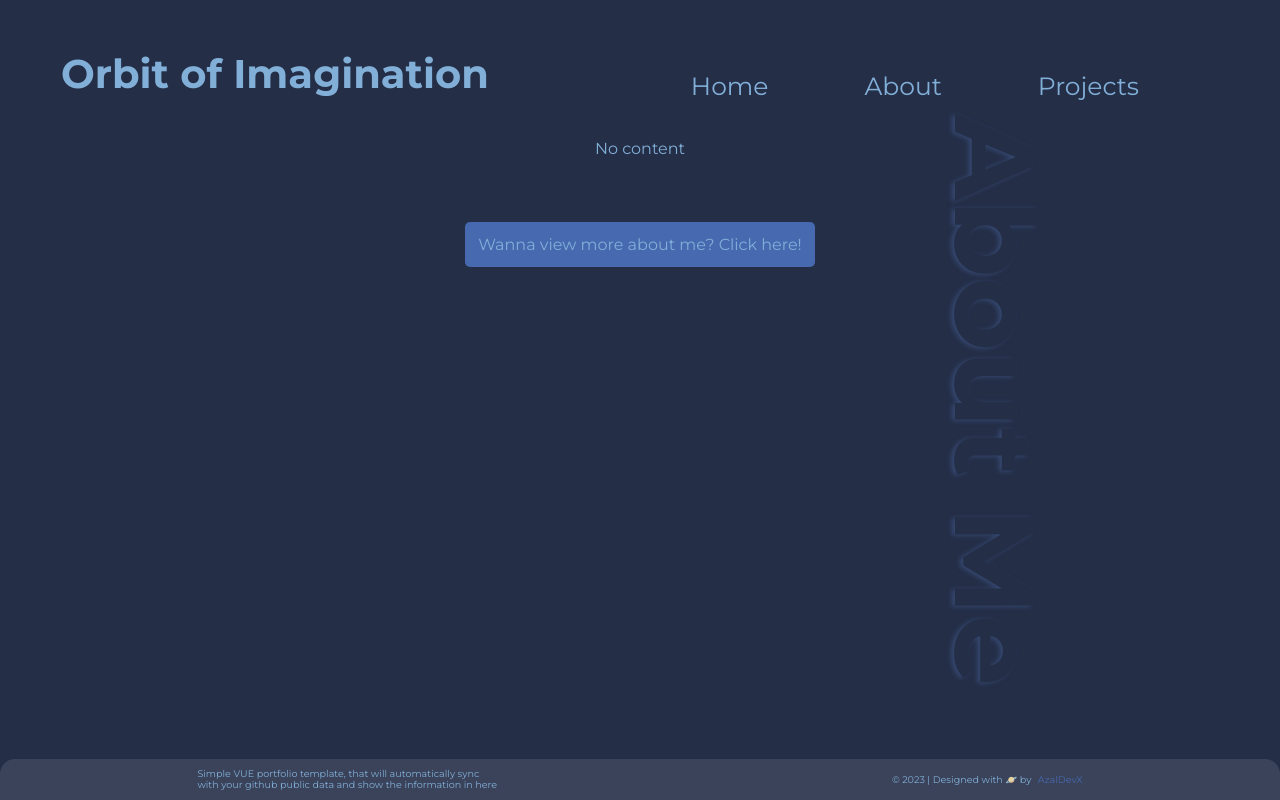
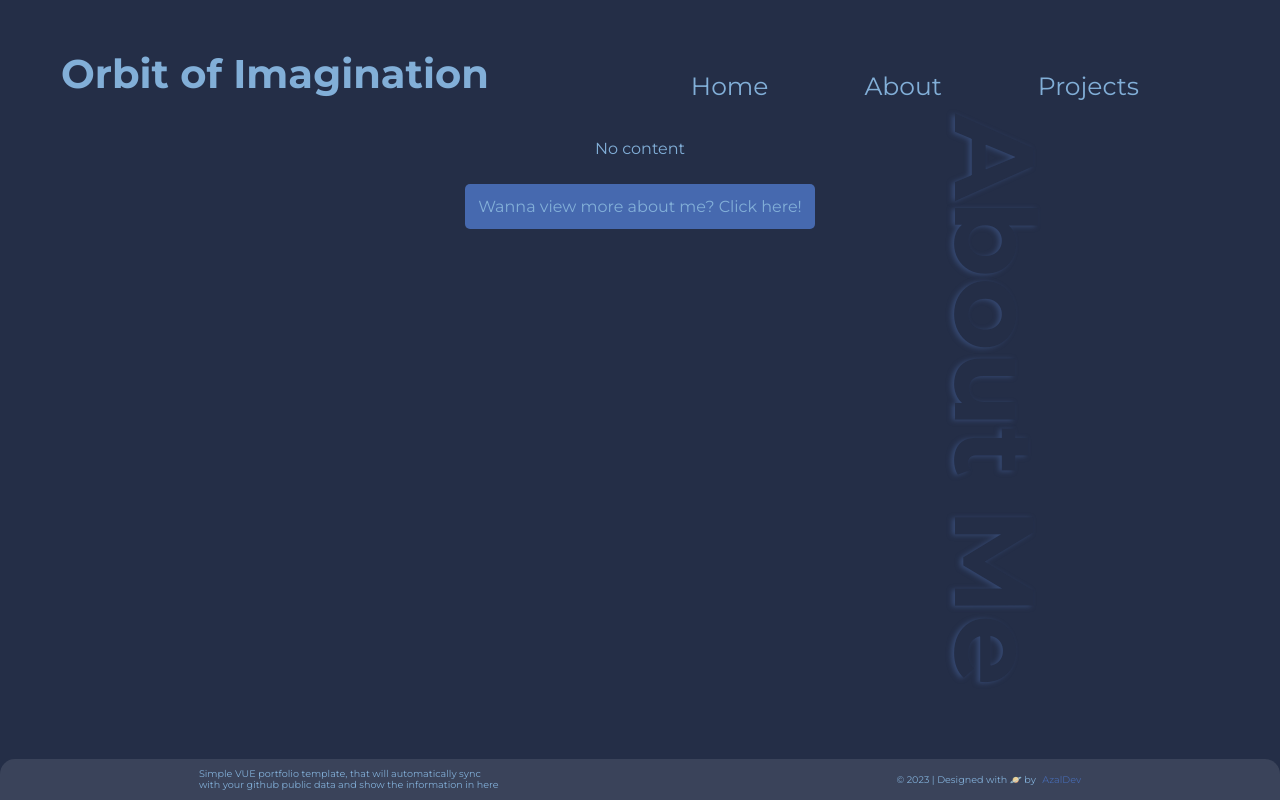
Before and after one commit to AzalDevX/orbit-of-imagination, a Vue app: page /about in a window 1280 px wide. Shown: the top 800 px of the page. Built offline with nearby package versions, Linux system fonts and the light colour scheme; no server answers.

Commit message:
Fix laptop media query

```diff
--- a/src/components/FooterComponent.vue
+++ b/src/components/FooterComponent.vue
@@ -11,7 +11,7 @@
       </aside>
       <article>
         <span>© 2023 | Designed with 🪐 by</span>
-        <a :href="github_link" target="_blank"> AzalDevX</a>
+        <a :href="github_link" target="_blank"> AzalDev</a>
       </article>
     </footer>
 </template>
--- a/src/styles/AboutView.css
+++ b/src/styles/AboutView.css
@@ -71,7 +71,7 @@
 
   #more-button{
     padding: 1%;
-    margin: 5%;
+    margin: 2%;
     background-color: var(--color-tone-700);
     text-decoration: none;
     color: var(--color-tone-400);
--- a/src/styles/HomeView.css
+++ b/src/styles/HomeView.css
@@ -35,7 +35,7 @@
 	}
 
 	.home-view img{
-		transform: translate(-50%, -50%) scale(1.5);
+		transform: translate(-50%, -50%) scale(1.2);
 		top: 40%;
 		left: 50%;
 	}
--- a/src/styles/ProjectsView.css
+++ b/src/styles/ProjectsView.css
@@ -11,6 +11,7 @@
 		width: 60vw;
 	}
 }
+
 
 /* Computer */
 @media screen and (min-width: 1024px) {
@@ -29,6 +30,10 @@
 
 	.h3-container{
 		right: 0;
+	}
+
+	.controls{
+		bottom: 15vh;
 	}
 }
 
@@ -105,7 +110,6 @@
 	justify-content: space-between;
 	align-items: space-between;
 	position: absolute;
-	bottom: 25vh;
   }
 
   .controls a{
```
